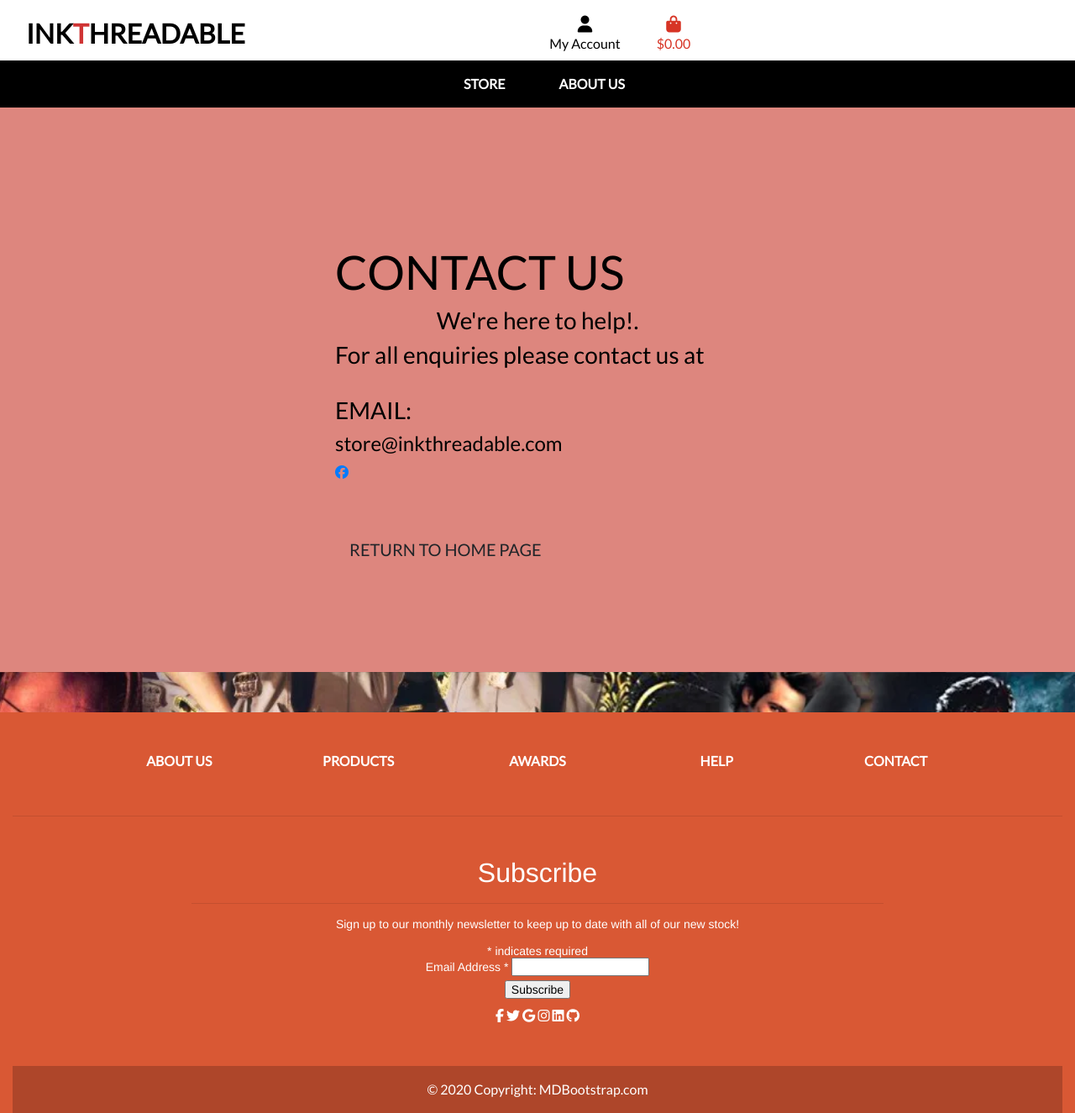
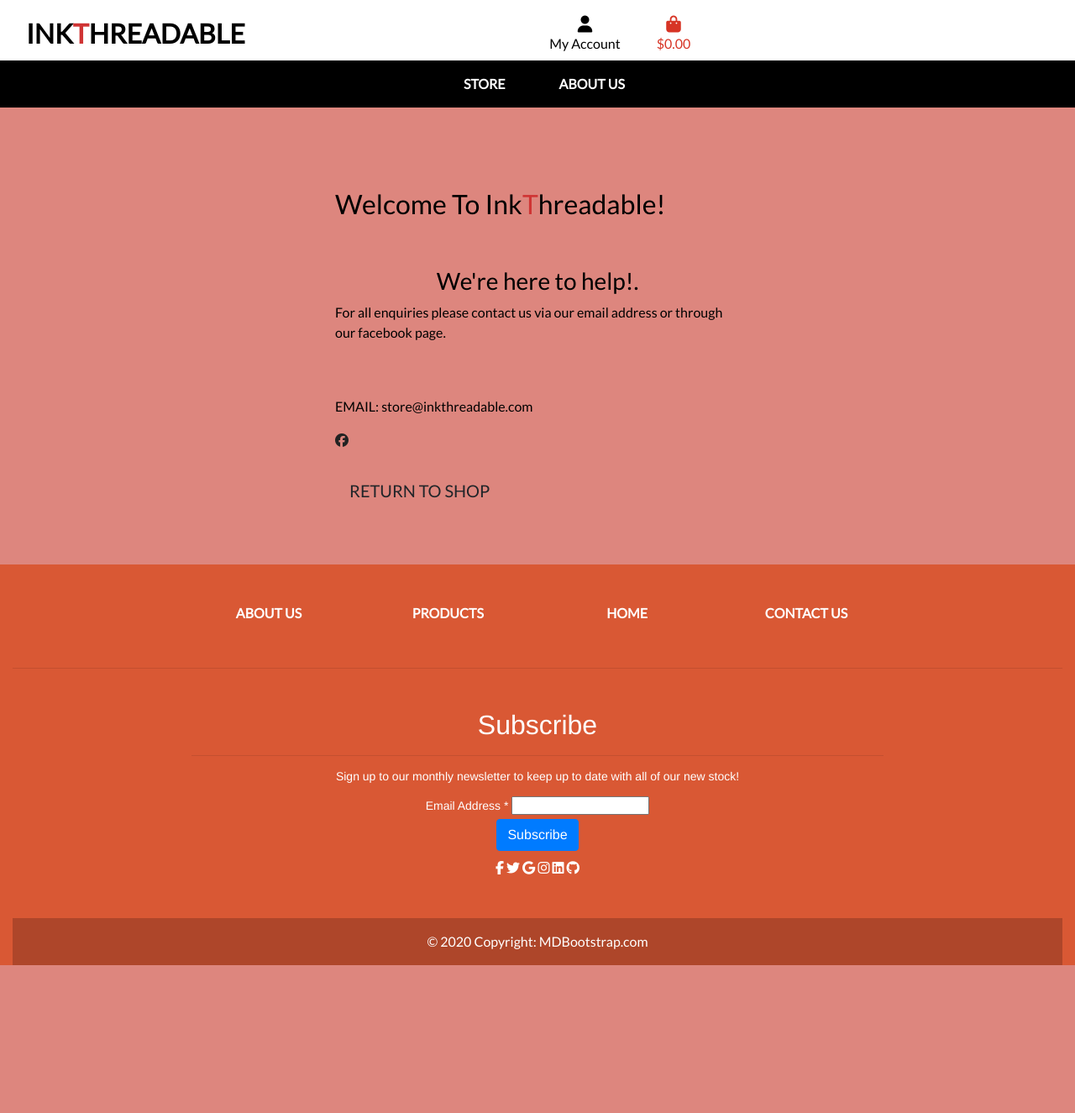
Before and after one commit to Pegrume88/inkthreadable, a Django app: page /contact/ in a window 1280 px wide. Shown: the whole page at 84% size. After the commit the page ends 1149 px from the top, so only its background shows below. Run offline with Django 3.2, Linux system fonts and the light colour scheme; some libraries are stand-ins or nearby versions.

Commit message:
adjusted contact bage and finished footer

```diff
--- a/contact/templates/contact/contact.html
+++ b/contact/templates/contact/contact.html
@@ -11,33 +11,39 @@
 
 {% block content %}
     <div class="overlay"></div>
-    <div class="container h-100">
+    <div class="container">
         <div class="row justify-content-center h-100">
             <div class="col-7 col-md-6 my-auto">
-                <h1 class="display-4 logo-font text-black">
-                    Contact Us
-                </h1>
-                <h3 style="text-align: center;">We're here to help!.</span></h3>
-                <h3> For all enquiries please contact us at </h3>
-                <br>
-                <h3>EMAIL:</he>
-                <h4>store@inkthreadable.com</h4>
-                <ul class="list-unstyled list-inline social-networks">
-                    <li class="list-inline-item">
+
+                <h2 class="center">Welcome To <span class="logo-black">Ink</span><span class="logo-red">T</span><span
+                        class="logo-black">hreadable</span>!</h2>
+                <div>
+                    <br>
+                    <br>
+
+                    <h3 style="text-align: center;">We're here to help!.</span></h3>
+                    <p>
+                        For all enquiries please contact us via our email address or through our facebook page.
+                    </p>
+                    <br>
+                    <br>
+                    <p>EMAIL: store@inkthreadable.com</p>
+                    <p>
                         <a href="https://www.facebook.com/" target="_blank" rel="noopener"
-                            aria-label="Visit our Facebook page (opens in new tab)"><i class="fab fa-facebook"></i></a>
-                    </li>
-                </ul>
-
-                <div class="my-5">
+                        aria-label="Visit our Facebook page (opens in new tab)"><i class="fab fa-facebook"></i></a>
+                    </p>
                     <h4>
-                        <a href="{% url 'home' %}"
-                            class="shop-now-button btn btn-lg rounded-0 text-uppercase py-3">
-                                Return to Home Page
+                        <a href="{% url 'products' %}" class="shop-now-button btn btn-lg rounded-0 text-uppercase py-3">
+                            Return to shop
                         </a>
                     </h4>
                 </div>
+
+
+
+
             </div>
         </div>
     </div>
+
 {% endblock %}
--- a/static/css/base.css
+++ b/static/css/base.css
@@ -15,7 +15,9 @@ body {
 }
 
 
-
+a {
+    color: #222;
+}
 
 #mc_embed_signup {
     background: #fff;
--- a/templates/includes/footer.html
+++ b/templates/includes/footer.html
@@ -8,7 +8,7 @@
                 <!-- Grid column -->
                 <div class="col-md-2">
                     <h6 class="text-uppercase font-weight-bold">
-                        <a href="#!" class="text-white">About us</a>
+                        <a href="{% url 'about'%}" class="text-white">About us</a>
                     </h6>
                 </div>
                 <!-- Grid column -->
@@ -16,7 +16,7 @@
                 <!-- Grid column -->
                 <div class="col-md-2">
                     <h6 class="text-uppercase font-weight-bold">
-                        <a href="#!" class="text-white">Products</a>
+                        <a href="{% url 'products' %}" class="text-white">Products</a>
                     </h6>
                 </div>
                 <!-- Grid column -->
@@ -24,7 +24,7 @@
                 <!-- Grid column -->
                 <div class="col-md-2">
                     <h6 class="text-uppercase font-weight-bold">
-                        <a href="#!" class="text-white">Awards</a>
+                        <a href="{% url 'home' %}" class="text-white">Home</a>
                     </h6>
                 </div>
                 <!-- Grid column -->
@@ -32,17 +32,13 @@
                 <!-- Grid column -->
                 <div class="col-md-2">
                     <h6 class="text-uppercase font-weight-bold">
-                        <a href="#!" class="text-white">Help</a>
+                        <a href="{% url 'contact' %}" class="text-white">Contact Us</a>
                     </h6>
                 </div>
                 <!-- Grid column -->
 
                 <!-- Grid column -->
-                <div class="col-md-2">
-                    <h6 class="text-uppercase font-weight-bold">
-                        <a href="#!" class="text-white">Contact</a>
-                    </h6>
-                </div>
+
                 <!-- Grid column -->
             </div>
             <!-- Grid row-->
@@ -64,7 +60,7 @@
                                 <h2>Subscribe</h2>
                                 <hr>
                                 <p>Sign up to our monthly newsletter to keep up to date with all of our new stock!</p>
-                                <div class="indicates-required"><span class="asterisk">*</span> indicates required</div>
+
                                 <div class="mc-field-group">
                                     <label for="mce-EMAIL">Email Address <span class="asterisk">*</span>
                                     </label>
@@ -80,9 +76,9 @@
                                 <div style="position: absolute; left: -5000px;" aria-hidden="true"><input type="text"
                                         name="b_18f469c7018a9163baa81216b_34b4d0f3af" tabindex="-1" value=""></div>
                                 <div class="optionalParent">
-                                    <div class="clear foot">
+                                    <div class="clear foot display-inline">
                                         <input type="submit" value="Subscribe" name="subscribe"
-                                            id="mc-embedded-subscribe" class="button">
+                                            id="mc-embedded-subscribe" class="btn btn-primary">
 
                                     </div>
                                 </div>
```
